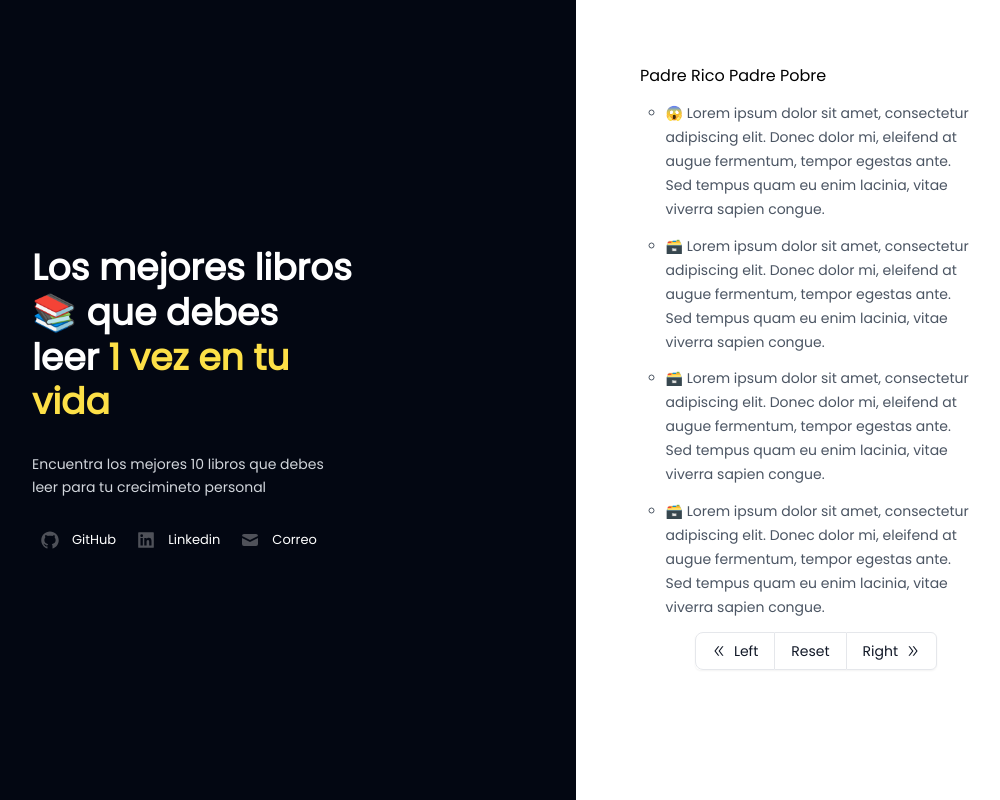
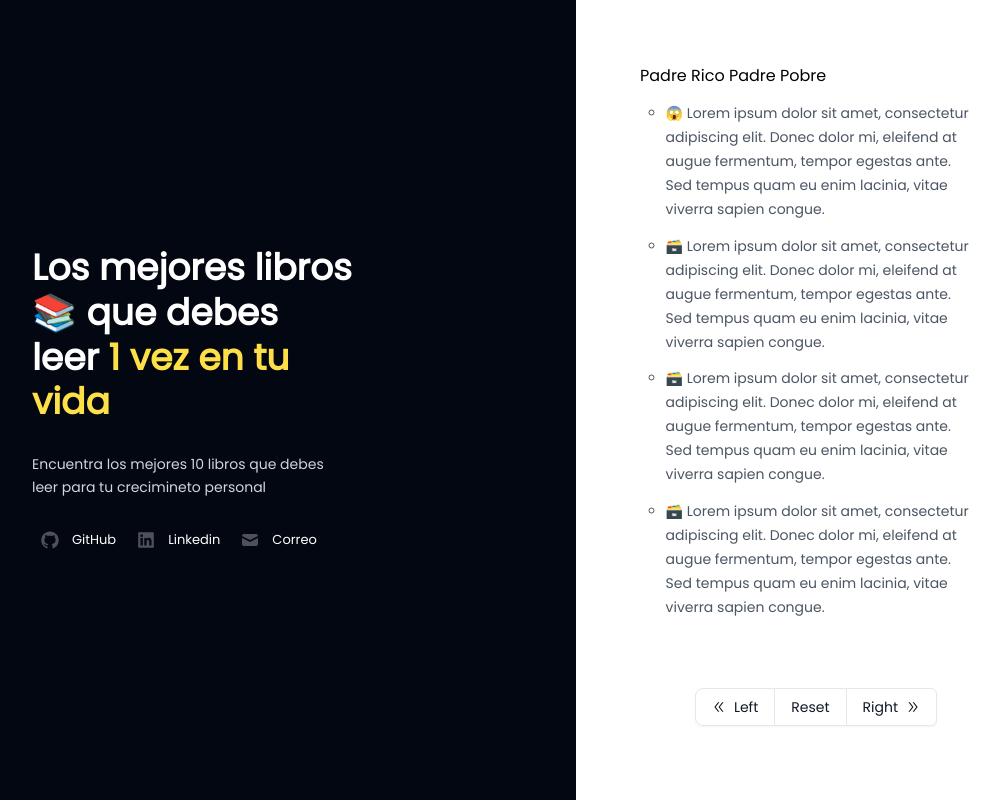
Before and after one commit to coderito/Boof, a Next.js app: page / in a window 1280 px wide. Shown: the whole page, without its empty margins (64-1064 px from the left). Built offline with nearby package versions, Linux system fonts and the light colour scheme.

Commit message:
col-reverse para el boton

```diff
--- a/src/app/components/LadoDerecho.jsx
+++ b/src/app/components/LadoDerecho.jsx
@@ -26,7 +26,7 @@
   };
 
   return (
-    <div className="h-full w-full pt-20  xl:pr-56 p-6 xl:p-16 lg:w-1/2 flex items-center flex-col justify-center content-between bg-white">
+    <div className="h-full w-full pt-20  xl:pr-56 p-6 xl:p-16 lg:w-1/2 flex items-center md:flex-col justify-center flex-col-reverse content-between bg-white gap-14">
       <MDXProvider components={components}> {componetElement[indiceElement]}</MDXProvider>
       <ButtonGroup handleNavegacion={handleNavegacion} setIndiceElement={setIndiceElement}/>
     </div>
```
